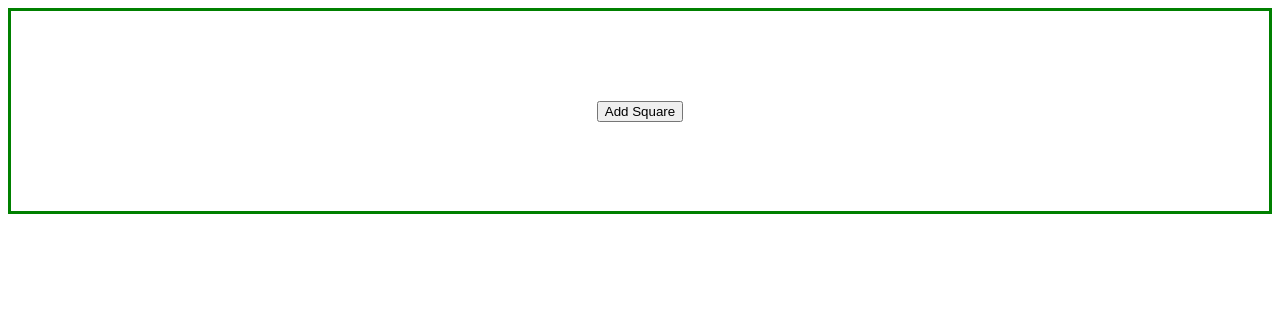
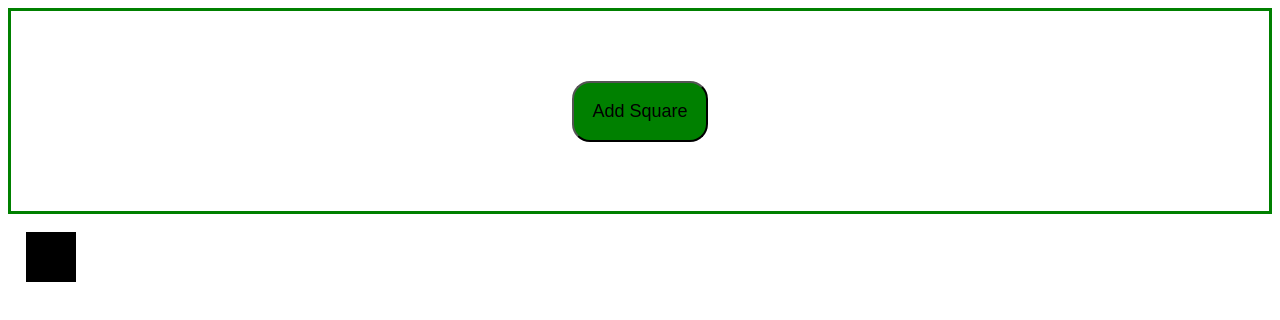
Before and after one commit to Rowand1996/DOM-DOM-DOMMMMMM-, a plain HTML site: page index.html in a window 1280 px wide. Both pictures are taken after a click on the button "Add Square". Drawn offline with Linux system fonts and the light colour scheme.

Commit message:
finished DOM DOM DOMMMMMM! foreal this time the last bit was dificult

```diff
--- a/app.js
+++ b/app.js
@@ -1,5 +1,6 @@
 
 document.addEventListener("DOMContentLoaded", function () {
+    let divNum = 0;
     const div1 = document.createElement("div");
     div1.className = "center";
     const button1 = document.createElement("button");
@@ -8,4 +9,43 @@ document.addEventListener("DOMContentLoaded", function () {
     button1.appendChild(button1Text);
     div1.appendChild(button1)
     document.body.appendChild(div1);
+    let div3 = document.createElement("div")
+
+    const colors = ["green", "blue", "orange", "purple", "pink"];
+    button1.addEventListener("click", function () {
+        addSquare();
+    });
+    function addSquare() {
+        ++divNum;
+        const div2 = document.createElement("div");
+        div2.className = "squares";
+        div2.id = divNum;
+        div3.appendChild(div2);
+        div2.addEventListener("click", function () {
+            let randomListNum = getRandomInt(7);
+            div2.style.backgroundColor = colors[randomListNum];
+        });
+        div2.addEventListener("dblclick", function () {
+            if (div2.id % 2 === 0) {
+                let nextSibling = document.getElementById(div2.id).nextSibling;
+                if(nextSibling === null){
+                    alert("no square after clicked square to delete!");
+                } else{
+                    nextSibling.parentNode.removeChild(nextSibling);
+                }
+            }
+            if (div2.id % 2 != 0) {
+                let previousSibling = document.getElementById(div2.id).previousSibling;
+                if(previousSibling === null){
+                    alert("no square before clicked square to delete!");
+                } else{
+                    previousSibling.parentNode.removeChild(previousSibling);
+                }
+            }
+        });
+        document.body.appendChild(div3);
+    }
+    function getRandomInt(max) {
+        return Math.floor(Math.random() * Math.floor(max));
+    }
 });
--- a/styles.css
+++ b/styles.css
@@ -1,5 +1,9 @@
 .button1 {
-    margin:1em;
+    padding:1em;
+    font-size: large;
+    border-radius: 1em;
+    background-color: green;
+    display:block;
 }
 .center {
     display: flex;
@@ -8,3 +12,24 @@
     height: 200px;
     border: 3px solid green;
 }
+.squares {
+    display: flex;
+    justify-content: center;
+    align-items: center;
+    font-size: large;
+    width:50px;
+    height:50px;
+    background-color:black;
+    float:left;
+    margin:1em;
+}
+.squares:before {
+    color:red;
+    content: attr(id);
+    opacity: 0;
+    transition: opacity .25s ease;
+  }
+
+  .squares:hover:before {
+    opacity: 1
+  }
```
